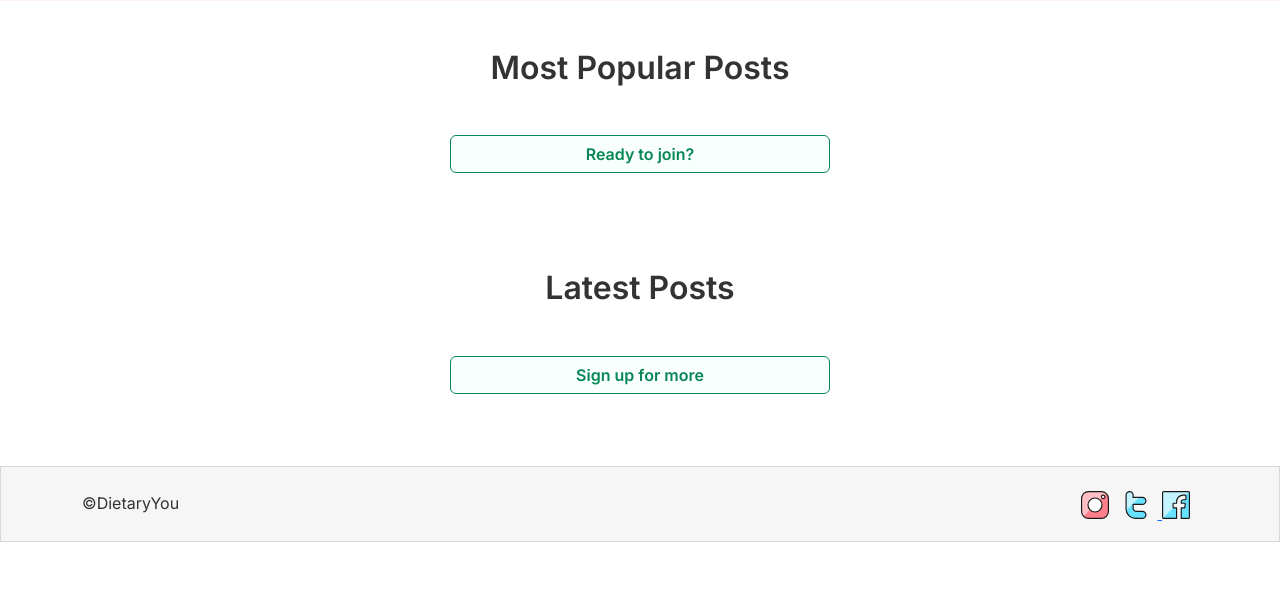
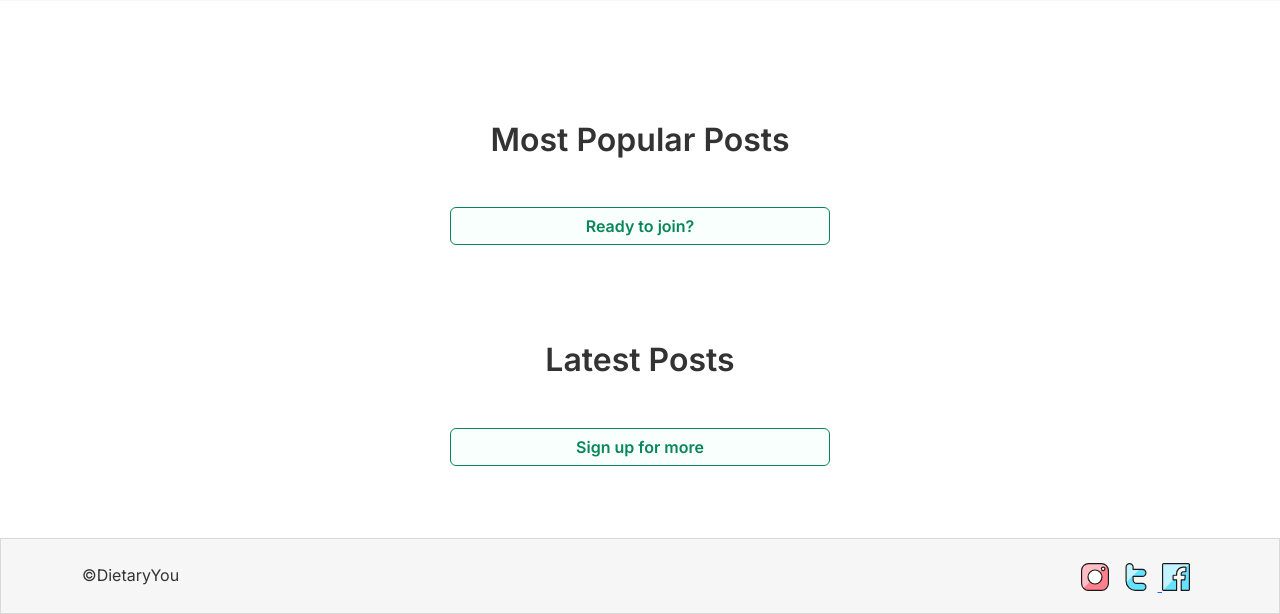
Before and after one commit to dev-timm/DietaryYou, a Django app: page / in a window 1280 px wide. Shown: the part 614-1228 px from the top of the page. Before the commit the page ends 1156 px from the top, so only its background shows below. Run offline with Django 3.2, Linux system fonts and the light colour scheme; data that the repository does not hold is empty.

Commit message:
adjust space on homepage and between nav and sections

```diff
--- a/static/css/style.css
+++ b/static/css/style.css
@@ -21,6 +21,10 @@ body {
 
 .max-window-width {
     max-width: 500px;
+}
+
+.site-content {
+    margin-top: 160px;
 }
 
 /* GENERAL */
@@ -247,6 +251,7 @@ input[type="email"]:focus,
 /* HOMEPAGE */
 
 .hero {
+    margin-top: -85px;
     height: 540px;
 }
 
@@ -264,13 +269,13 @@ input[type="email"]:focus,
     margin-bottom: 32px;
 }
 
+.hp-posts-section {
+    margin-top: 120px;
+}
+
 /* HOMEPAGE */
 
 /* POST LIST */
-
-.site-content {
-    margin-top: 75px;
-}
 
 .row .card {
     padding: 0;
--- a/templates/index.html
+++ b/templates/index.html
@@ -22,7 +22,7 @@
         </div>
     </div>
 </div>
-<div class="container">
+<div class="container hp-posts-section">
     <h3 class="text-center">Most Popular Posts</h3>
 
     <div class="row row-cols-1 row-cols-sm-2 row-cols-md-3 g-4">
```
